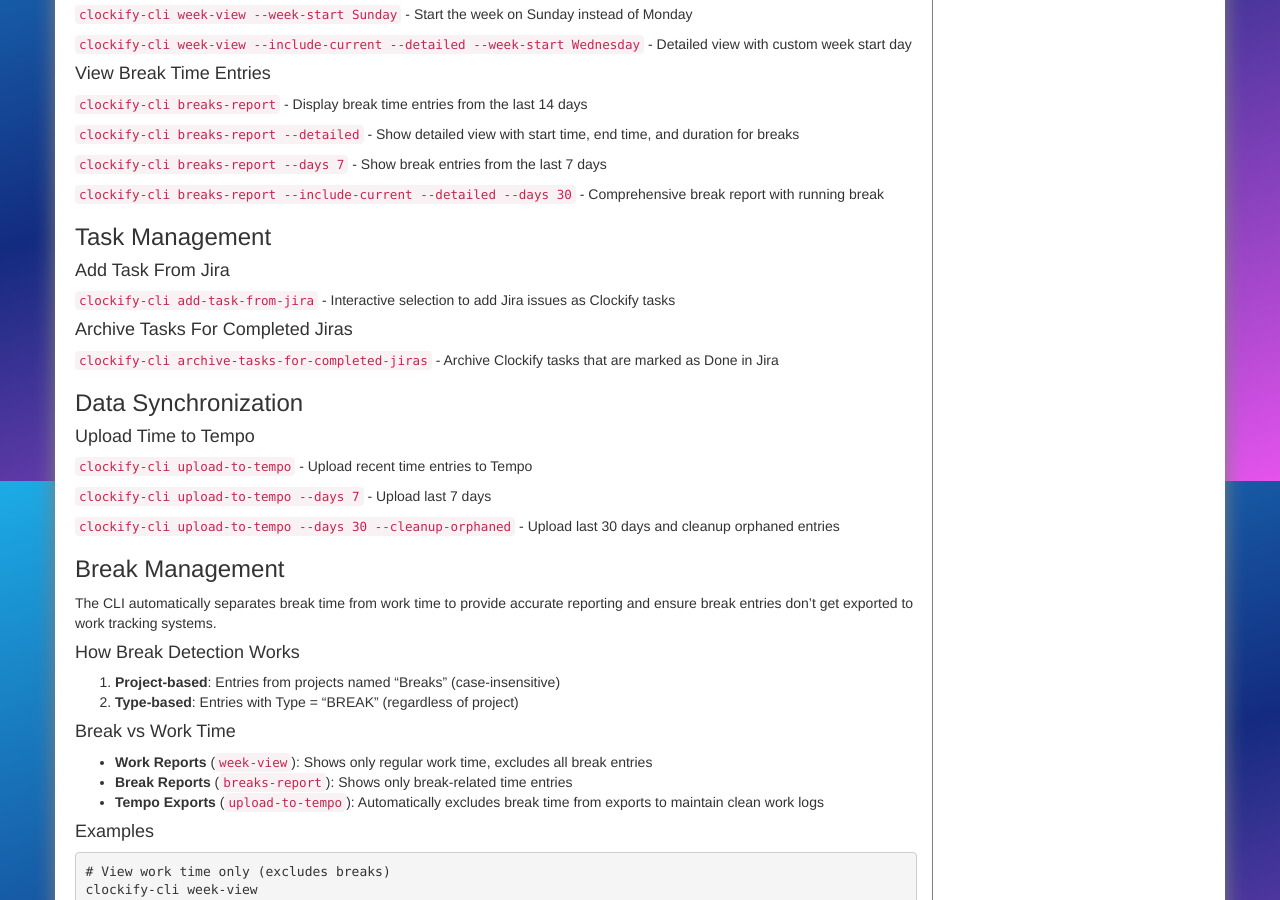
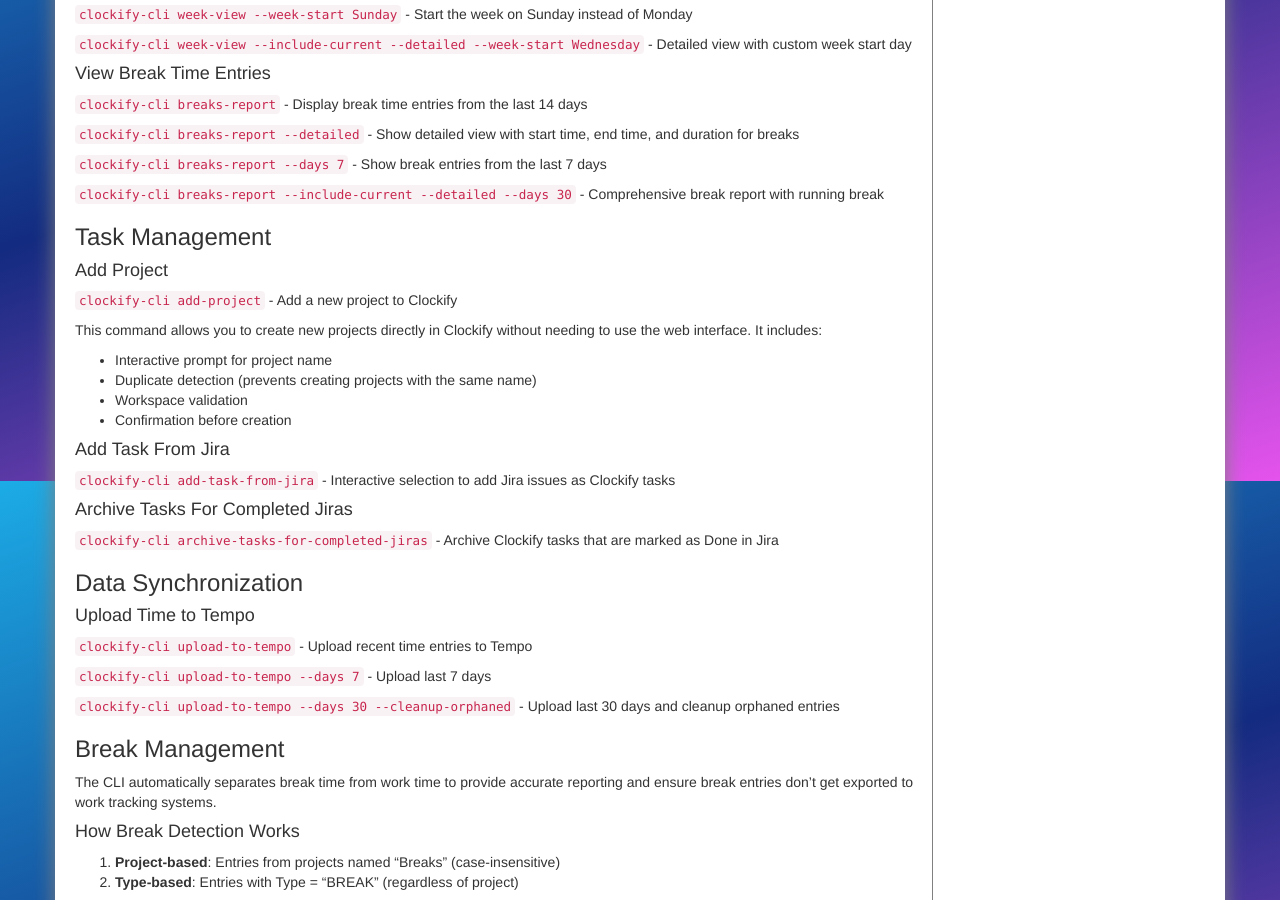
Before and after one commit to BlythMeister/ClockifyCli, a Jekyll site: the page built from docs/index.md, in a window 1280 px wide and 900 px high, scrolled down 3119 px. Built offline with Jekyll 4.4.1, drawn with Linux system fonts in a browser that asks for light colours; nearby versions of some CDN libraries; some of the changed text lies outside the part shown.

Commit message:
Update docs site and version numbers to 1.13 for add-project command
Co-authored-by: BlythMeister <1046836+BlythMeister@users.noreply.github.com>

```diff
--- a/appveyor.yml
+++ b/appveyor.yml
@@ -1,4 +1,4 @@
-version: 1.12.{build}
+version: 1.13.{build}
 image: Visual Studio 2022
 skip_tags: true
 skip_branch_with_pr: true
--- a/docs/index.md
+++ b/docs/index.md
@@ -57,7 +57,7 @@ Register-ArgumentCompleter -Native -CommandName clockify-cli -ScriptBlock {
     }
 
     # Get available commands and options
-    $commands = @('add', 'add-task-from-jira', 'archive-tasks-for-completed-jiras', 'breaks-report', 'config', 'delete', 'discard', 'edit', 'full-view', 'start', 'status', 'stop', 'timer-monitor', 'upload-to-tempo', 'week-view')
+    $commands = @('add', 'add-project', 'add-task-from-jira', 'archive-tasks-for-completed-jiras', 'breaks-report', 'config', 'delete', 'discard', 'edit', 'full-view', 'start', 'status', 'stop', 'timer-monitor', 'upload-to-tempo', 'week-view')
     $options = @('--help', '--version')
 
     # Filter suggestions based on what user has typed
@@ -175,6 +175,17 @@ This command is useful for logging time you've already spent working on a task.
 `clockify-cli breaks-report --include-current --detailed --days 30` - Comprehensive break report with running break
 
 ### Task Management
+
+#### Add Project
+
+`clockify-cli add-project` - Add a new project to Clockify
+
+This command allows you to create new projects directly in Clockify without needing to use the web interface. It includes:
+
+- Interactive prompt for project name
+- Duplicate detection (prevents creating projects with the same name)
+- Workspace validation
+- Confirmation before creation
 
 #### Add Task From Jira
 
@@ -327,6 +338,7 @@ The intelligent time input works across all time entry scenarios:
 
 | Command | Description | Examples |
 |---------|-------------|----------|
+| `add-project` | Add a new project to Clockify | `clockify-cli add-project` |
 | `add-task-from-jira` | Add Task From Jira | `clockify-cli add-task-from-jira` |
 | `archive-tasks-for-completed-jiras` | Archive Tasks For Completed Jiras | `clockify-cli archive-tasks-for-completed-jiras` |
 
```
Also changed, not shown: CHANGELOG.md, 2 other files.
